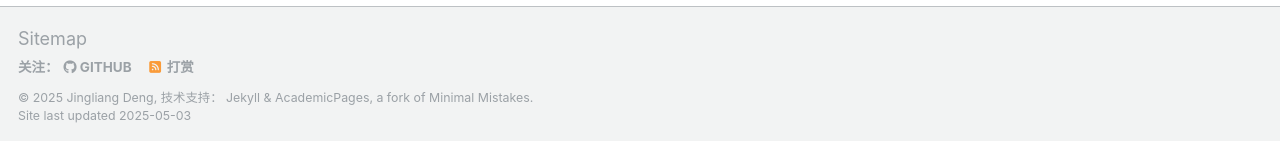
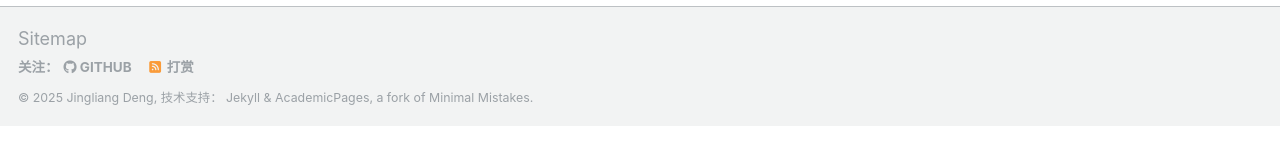
Before and after one commit to dengjl-hub/dengjl-hub.github.io, a Jekyll site: the page built from _pages/about.md, in a window 1280 px wide and 900 px high, scrolled down 1952 px. Shown: the part 756-897 px from the top of the window. Built offline with Jekyll 4.4.1, drawn with Linux system fonts in a browser that asks for light colours; some web fonts are replaced.

Commit message:
Update footer.html
remove last updated

```diff
--- a/_includes/footer.html
+++ b/_includes/footer.html
@@ -21,5 +21,5 @@
 
 <div class="page__footer-copyright">
   &copy; {{ site.time | date: '%Y' }} {{ site.name | default: site.title }}, {{ site.data.ui-text[site.locale].powered_by | default: "Powered by" }} <a href="http://jekyllrb.com" rel="nofollow">Jekyll</a> &amp; <a href="https://github.com/dengjl-hub/dengjl-hub">AcademicPages</a>, a fork of <a href="https://mademistakes.com/work/minimal-mistakes-jekyll-theme/" rel="nofollow">Minimal Mistakes</a>.<br />
-  Site last updated {{ "now" | date: '%Y-%m-%d' %}}
+  <!-- Site last updated {{ "now" | date: '%Y-%m-%d' %}} -->
 </div>
```
